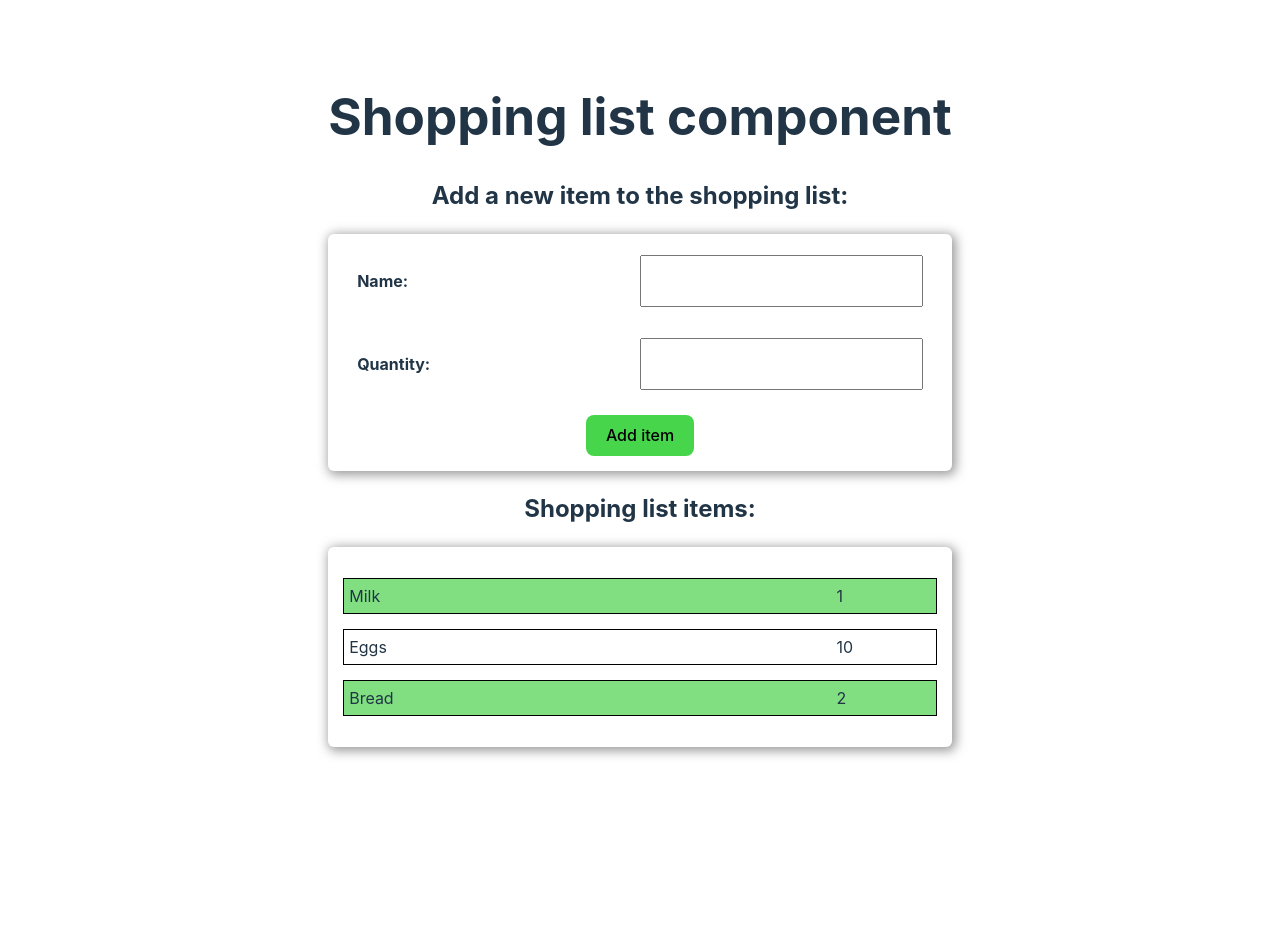
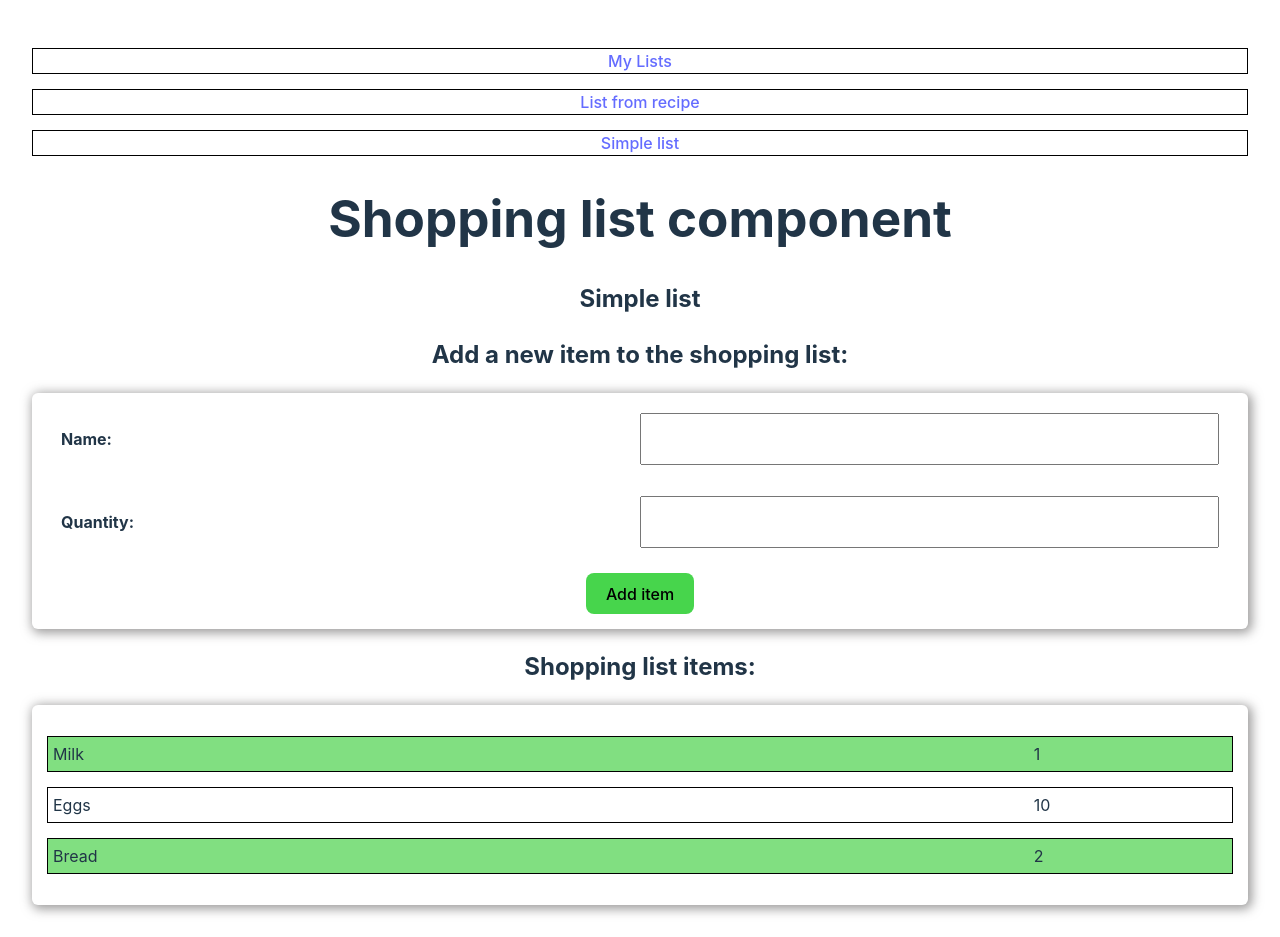
Before and after one commit to felicianpopa/react-redux, a React (Vite) app: page /simple-list in a window 1280 px wide. Before the commit the page ends 800 px from the top, so only its background shows below. Built offline with nearby package versions, Linux system fonts and the light colour scheme; data requests are answered from the project's data file.

Commit message:
Add navigation

```diff
--- a/package.json
+++ b/package.json
@@ -15,7 +15,8 @@
     "@reduxjs/toolkit": "^1.9.5",
     "react": "^18.2.0",
     "react-dom": "^18.2.0",
-    "react-redux": "^8.1.2"
+    "react-redux": "^8.1.2",
+    "react-router-dom": "^6.16.0"
   },
   "devDependencies": {
     "@types/react": "^18.2.15",
--- a/src/App.jsx
+++ b/src/App.jsx
@@ -1,17 +1,20 @@
-import { Suspense, lazy } from "react";
 import "./App.css";
-import AddItem from "./components/AddItem/AddItem";
-const ShoppingList = lazy(() =>
-  import("./components/ShoppingList/ShoppingList")
-);
+import { Routes, Route } from "react-router-dom";
+import MyLists from "./pages/My-lists";
+import ListFromRecipe from "./pages/List-from-recipe";
+import SimpleList from "./pages/Simple-list";
+import Navigation from "./components/Navigation/Navigation";
+
 function App() {
   return (
     <>
+      <Navigation />
       <h1>Shopping list component</h1>
-      <AddItem />
-      <Suspense fallback={<h2>Loading...</h2>}>
-        <ShoppingList />
-      </Suspense>
+      <Routes>
+        <Route path="/my-lists" element={<MyLists />} />
+        <Route path="/list-from-recipe" element={<ListFromRecipe />} />
+        <Route path="/simple-list" element={<SimpleList />} />
+      </Routes>
     </>
   );
 }
--- /dev/null
+++ b/src/components/Navigation/Navigation.jsx
@@ -0,0 +1,20 @@
+import { Link } from "react-router-dom";
+
+const Navigation = () => {
+  return (
+    <nav>
+      <ul>
+        <li>
+          <Link to="/my-lists">My Lists</Link>
+        </li>
+        <li>
+          <Link to="/list-from-recipe">List from recipe</Link>
+        </li>
+        <li>
+          <Link to="/simple-list">Simple list</Link>
+        </li>
+      </ul>
+    </nav>
+  );
+};
+export default Navigation;
--- a/src/index.css
+++ b/src/index.css
@@ -25,9 +25,6 @@ a:hover {
 
 body {
   margin: 0;
-  display: flex;
-  place-items: center;
-  min-width: 320px;
   min-height: 100vh;
 }
 
--- a/src/main.jsx
+++ b/src/main.jsx
@@ -2,12 +2,15 @@ import React from "react";
 import ReactDOM from "react-dom/client";
 import App from "./App.jsx";
 import "./index.css";
+import { BrowserRouter } from "react-router-dom";
 
 import { store } from "./store";
 import { Provider } from "react-redux";
 
 ReactDOM.createRoot(document.getElementById("root")).render(
   <Provider store={store}>
-    <App />
+    <BrowserRouter>
+      <App />
+    </BrowserRouter>
   </Provider>
 );
--- /dev/null
+++ b/src/pages/List-from-recipe.jsx
@@ -0,0 +1,5 @@
+const ListFromRecipe = () => {
+  return <h2>List from recipe</h2>;
+};
+
+export default ListFromRecipe;
--- /dev/null
+++ b/src/pages/My-lists.jsx
@@ -0,0 +1,5 @@
+const MyLists = () => {
+  return <h2>My lists</h2>;
+};
+
+export default MyLists;
--- /dev/null
+++ b/src/pages/Simple-list.jsx
@@ -0,0 +1,18 @@
+import { Suspense, lazy } from "react";
+import AddItem from "./../components/AddItem/AddItem";
+const ShoppingList = lazy(() =>
+  import("./../components/ShoppingList/ShoppingList")
+);
+const SimpleList = () => {
+  return (
+    <>
+      <h2>Simple list</h2>
+      <AddItem />
+      <Suspense fallback={<h2>Loading...</h2>}>
+        <ShoppingList />
+      </Suspense>
+    </>
+  );
+};
+
+export default SimpleList;
```
Also changed, not shown: 1 other file (tests, documents, lock files or other folders).
